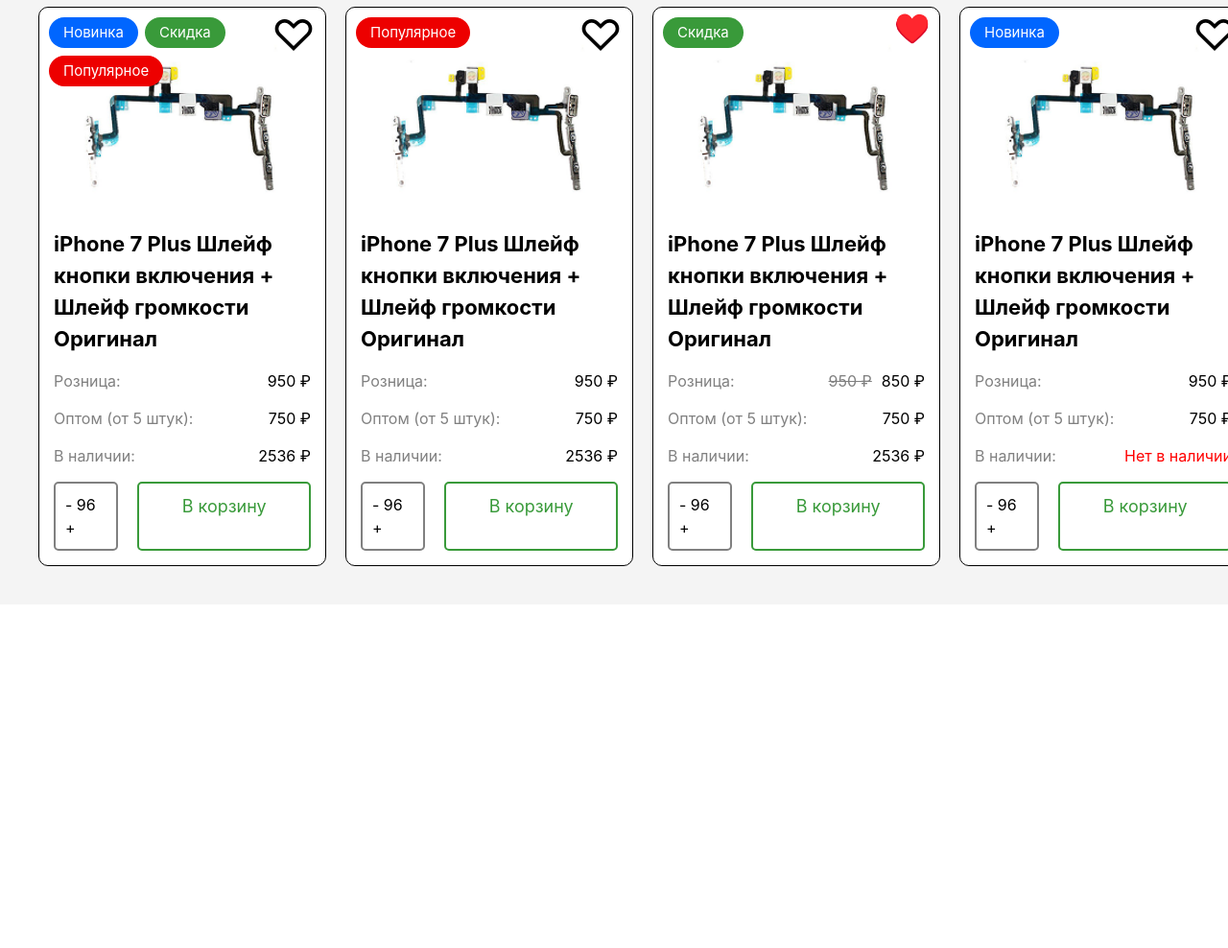
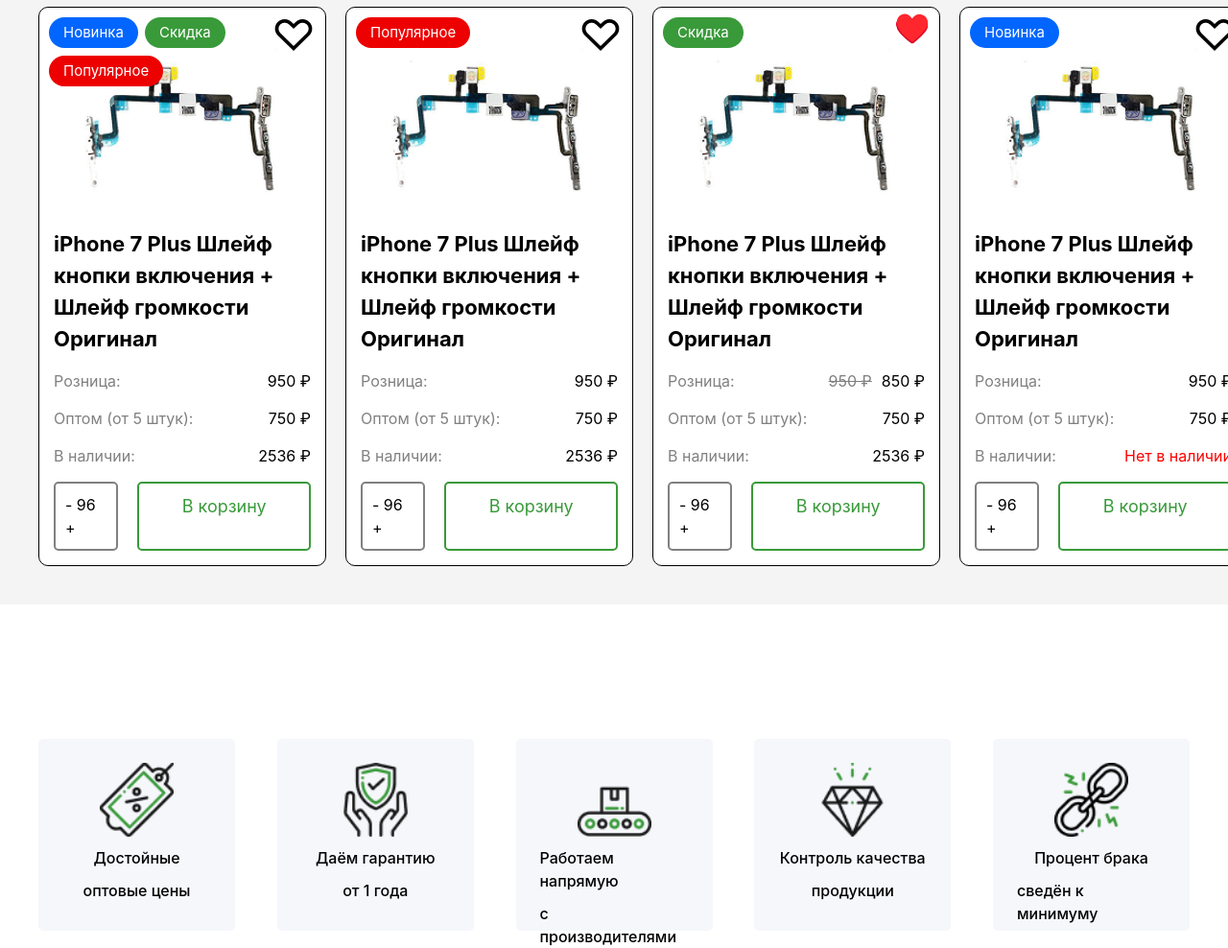
Before and after one commit to madinajahongirova01-jpg8/kor-bo-branch, a website: page hojiakbar.html in a window 1280 px wide. Shown: the part 1746-2734 px from the top of the page at 96% size. Before the commit the page ends 2376 px from the top, so only its background shows below. Drawn offline with nearby package versions, Linux system fonts and the light colour scheme; files that its build step writes are made by us from their sources.

Commit message:
secition 5

```diff
--- a/hojiakbar.html
+++ b/hojiakbar.html
@@ -387,6 +387,58 @@
 
 
 
+<section class="max-w-300 m-auto mt-[140px]">
+<div class="font-medium lg:flex lg:flex-row flex flex-col gap-[20px] items-center lg:flex justify-between">
+
+    <div class="w-[90%] lg:w-[205px] rounded-[5px] h-[200px] p-[25px] flex flex-col gap-[10px] items-center bg-[#F6F7FB]">
+<img class="w-[77px] h-[77px]" src="./src/Hojiakbar/discount (2) 1.png" alt="">
+        <p>Достойные</p>
+        <p>оптовые цены</p>
+    </div>
+
+
+    <div class="w-[90%] lg:w-[205px] rounded-[5px] h-[200px] p-[25px] flex flex-col gap-[10px] items-center bg-[#F6F7FB]">
+<img class="w-[77px] h-[77px]" src="./src/Hojiakbar/safe 1.png" alt="">
+        <p>Даём гарантию</p>
+        <p>от 1 года</p>
+    </div>
+
+
+
+
+
+        <div class="w-[90%] lg:w-[205px] rounded-[5px]  h-[200px] p-[25px] flex flex-col gap-[10px] items-center bg-[#F6F7FB]">
+    <img class="w-[77px] h-[77px]" src="./src/Hojiakbar/factory 1.png" alt="">
+            <p>Работаем напрямую</p>
+            <p>с производителями</p>
+        </div>
+
+
+
+
+            <div class="w-[90%] lg:w-[205px] rounded-[5px] h-[200px] p-[25px] flex flex-col gap-[10px] items-center bg-[#F6F7FB]">
+        <img class="w-[77px] h-[77px]" src="./src/Hojiakbar/quality (1) 1.png" alt="">
+                <p>Контроль качества</p>
+                <p> продукции</p>
+            </div>
+
+
+
+
+            <div class="w-[90%] lg:w-[205px] rounded-[5px] h-[200px] p-[25px] flex flex-col gap-[10px] items-center bg-[#F6F7FB]">
+        <img class="w-[77px] h-[77px]" src="./src/Hojiakbar/broken-.png" alt="">
+                <p>Процент брака    </p>
+                <p> сведён к минимуму</p>
+            </div>
+
+
+
+</div>
+
+
+</section>
+
+
 
 </body>
 </html>
```
Also changed, not shown: src/Hojiakbar/broken-.png (added), src/Hojiakbar/discount (2) 1.png (added), src/Hojiakbar/factory 1.png (added), src/Hojiakbar/quality (1) 1.png (added), src/Hojiakbar/safe 1.png (added).
